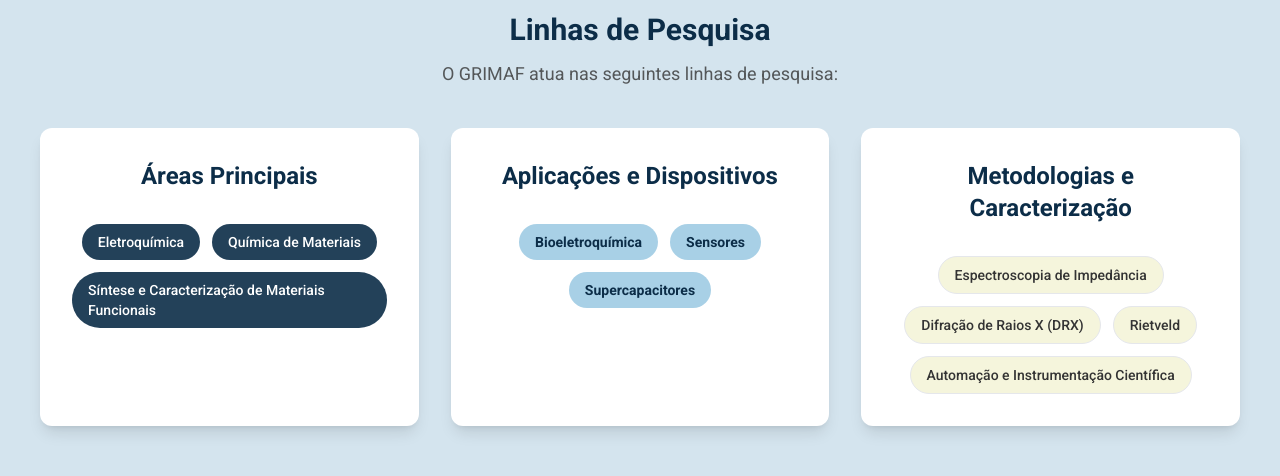
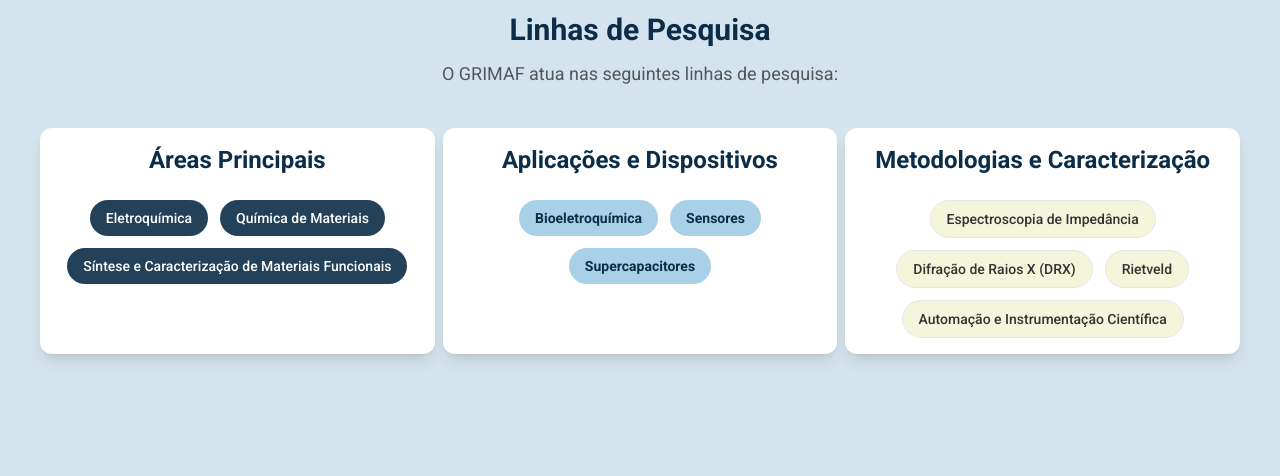
Before and after one commit to pukassein/GRIMAF, a React (Vite) app: page / in a window 1280 px wide. Shown: the part 1220-1696 px from the top of the page. Built offline with nearby package versions, Linux system fonts and the light colour scheme.

Commit message:
change research area

```diff
--- a/components/ResearchAreasSection.tsx
+++ b/components/ResearchAreasSection.tsx
@@ -31,17 +31,17 @@ const ResearchAreasSection: React.FC = () => {
           O GRIMAF atua nas seguintes linhas de pesquisa:
         </p>
 
-        <div className="grid grid-cols-1 md:grid-cols-2 lg:grid-cols-3 gap-8 items-stretch">
+        <div className="grid grid-cols-[repeat(auto-fit,minmax(150px,1fr))] gap-2 items-stretch">
           {Object.values(categories).map(category => (
-            <div key={category.title} className="bg-white rounded-xl shadow-lg p-8 flex flex-col items-center hover:shadow-2xl hover:-translate-y-1 transition-all duration-300">
-              <h3 className="text-2xl font-bold text-primary mb-6 text-center">
+            <div key={category.title} className="bg-white rounded-xl shadow-lg p-4 flex flex-col items-center hover:shadow-2xl hover:-translate-y-1 transition-all duration-300">
+              <h3 className="text-2xl font-bold text-primary mb-4 text-center">
                 {category.title}
               </h3>
               <div className="flex flex-wrap gap-3 justify-center pt-2 flex-grow content-start">
                 {category.areas.map((area) => (
                   <div
                     key={area.name}
-                    className={`py-2 px-4 rounded-full text-sm font-medium ${category.tagStyle}`}
+                    className={`py-1 px-3 text-xs sm:py-2 sm:px-4 sm:text-sm rounded-full font-medium text-center ${category.tagStyle}`}
                   >
                     {area.name}
                   </div>
```
